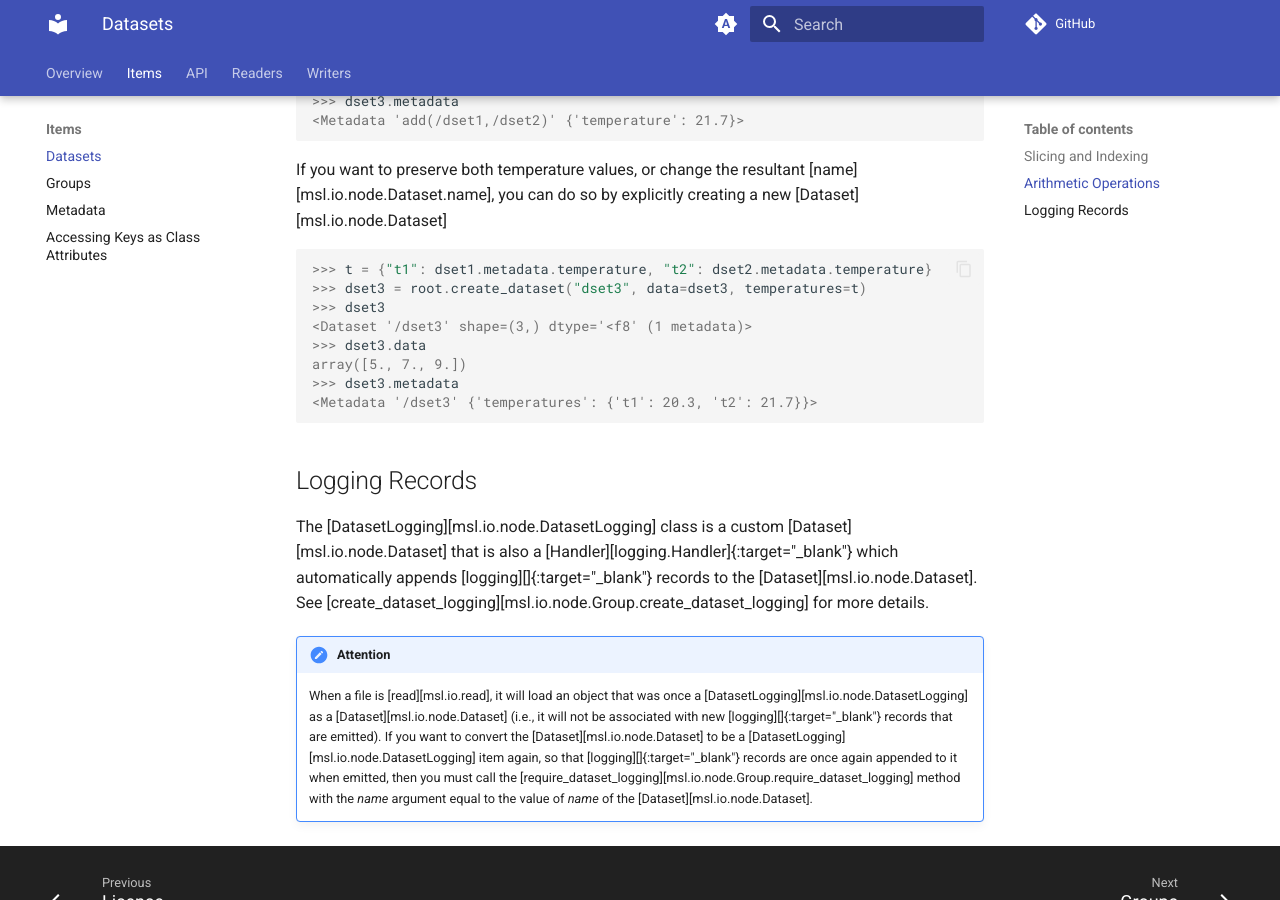
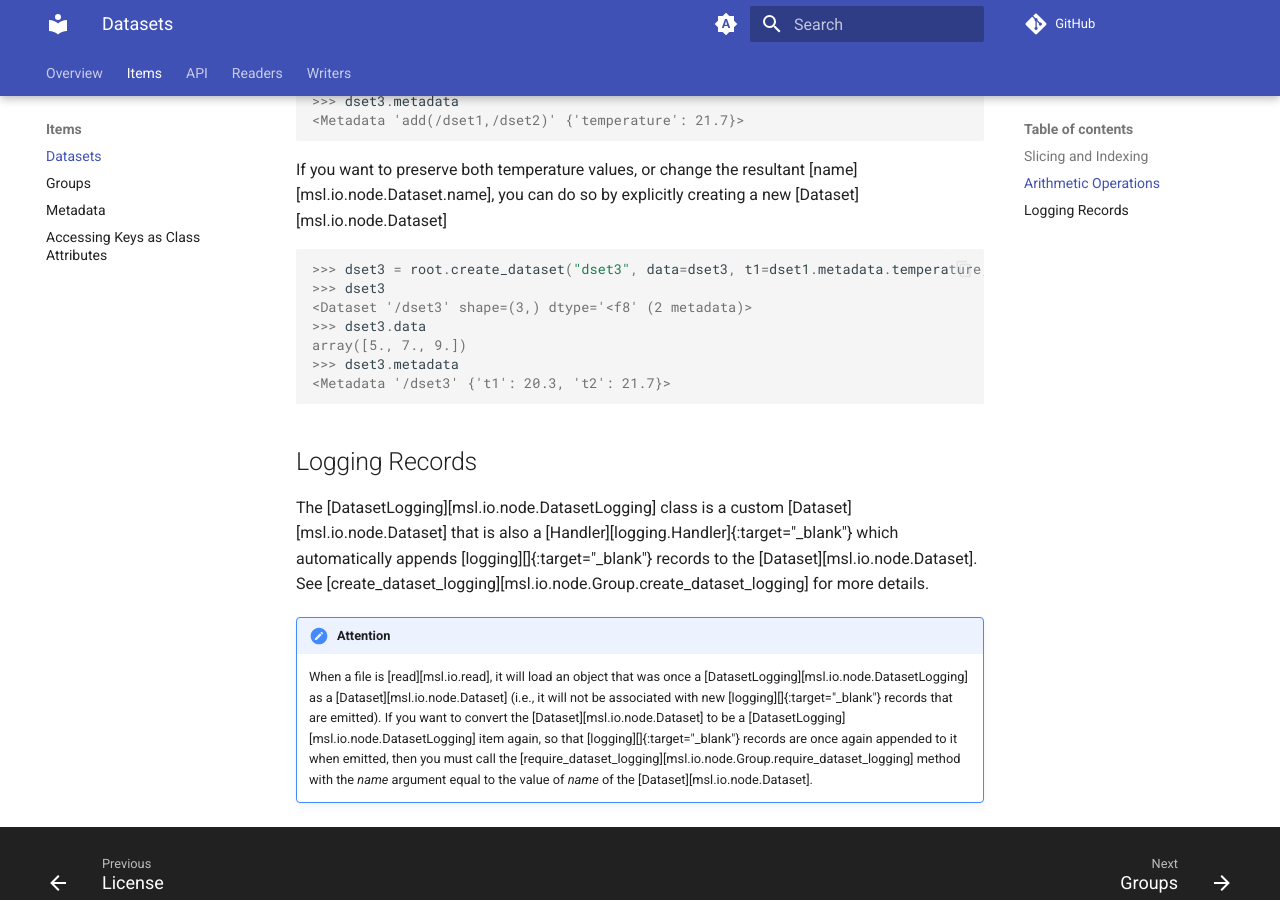
Before and after one commit to MSLNZ/msl-io, an MkDocs documentation site: the page built from docs/items/datasets.md, in a window 1280 px wide and 900 px high, scrolled down 3515 px. Built offline with MkDocs 1.6.1 and Material for MkDocs 9.7.7, drawn with Linux system fonts in a browser that asks for light colours; comment, search, counter and statistics services are not loaded; the version menu is left out.

Commit message:
convert dict to Metadata for Metadata value

````diff
--- a/docs/items/datasets.md
+++ b/docs/items/datasets.md
@@ -191,14 +191,13 @@ You can add the [Dataset][msl.io.node.Dataset]s, but the *temperature* value in
 If you want to preserve both temperature values, or change the resultant [name][msl.io.node.Dataset.name], you can do so by explicitly creating a new [Dataset][msl.io.node.Dataset]
 
 ```pycon
->>> t = {"t1": dset1.metadata.temperature, "t2": dset2.metadata.temperature}
->>> dset3 = root.create_dataset("dset3", data=dset3, temperatures=t)
+>>> dset3 = root.create_dataset("dset3", data=dset3, t1=dset1.metadata.temperature, t2=dset2.metadata.temperature)
 >>> dset3
-<Dataset '/dset3' shape=(3,) dtype='<f8' (1 metadata)>
+<Dataset '/dset3' shape=(3,) dtype='<f8' (2 metadata)>
 >>> dset3.data
 array([5., 7., 9.])
 >>> dset3.metadata
-<Metadata '/dset3' {'temperatures': {'t1': 20.3, 't2': 21.7}}>
+<Metadata '/dset3' {'t1': 20.3, 't2': 21.7}>
 
 ```
 
````
Also changed, not shown: 2 other files.
